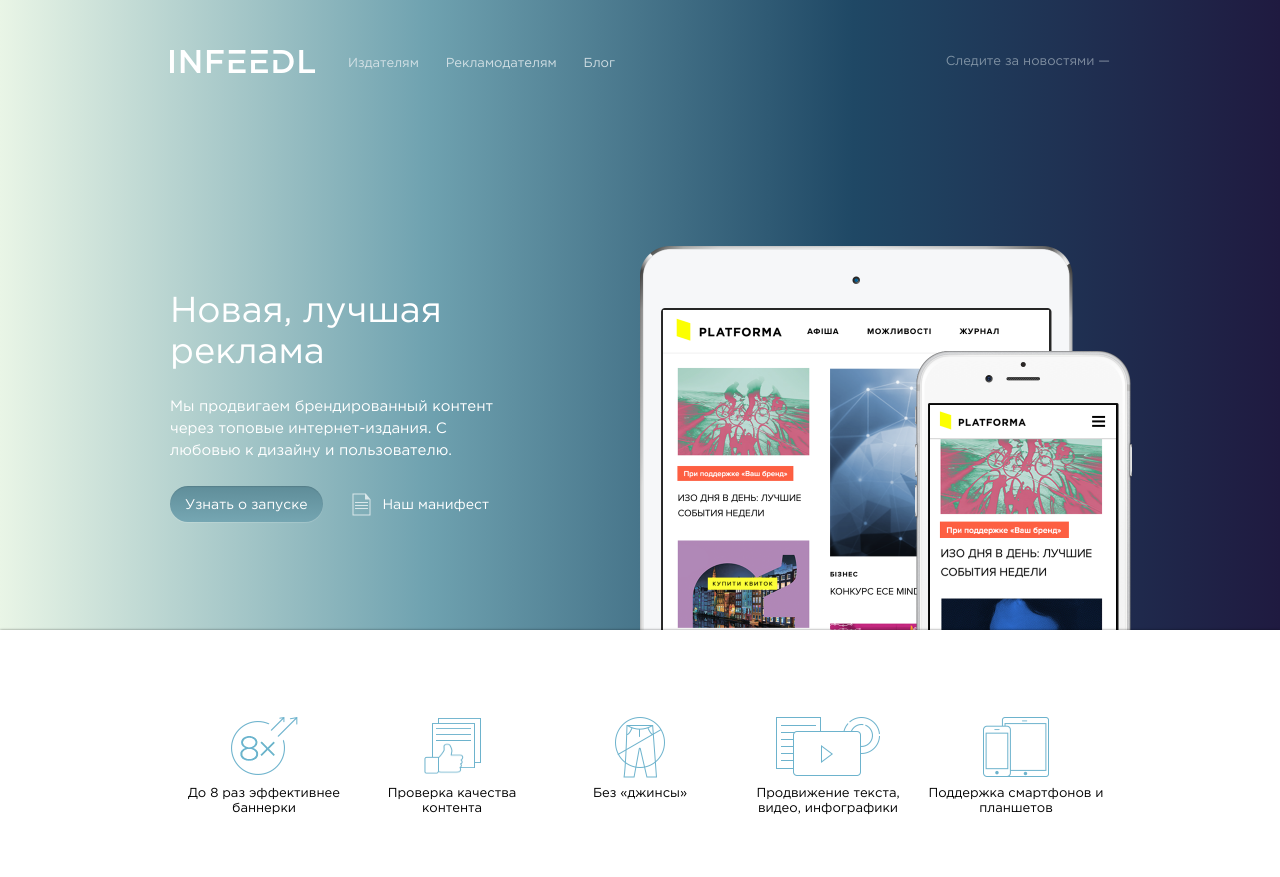
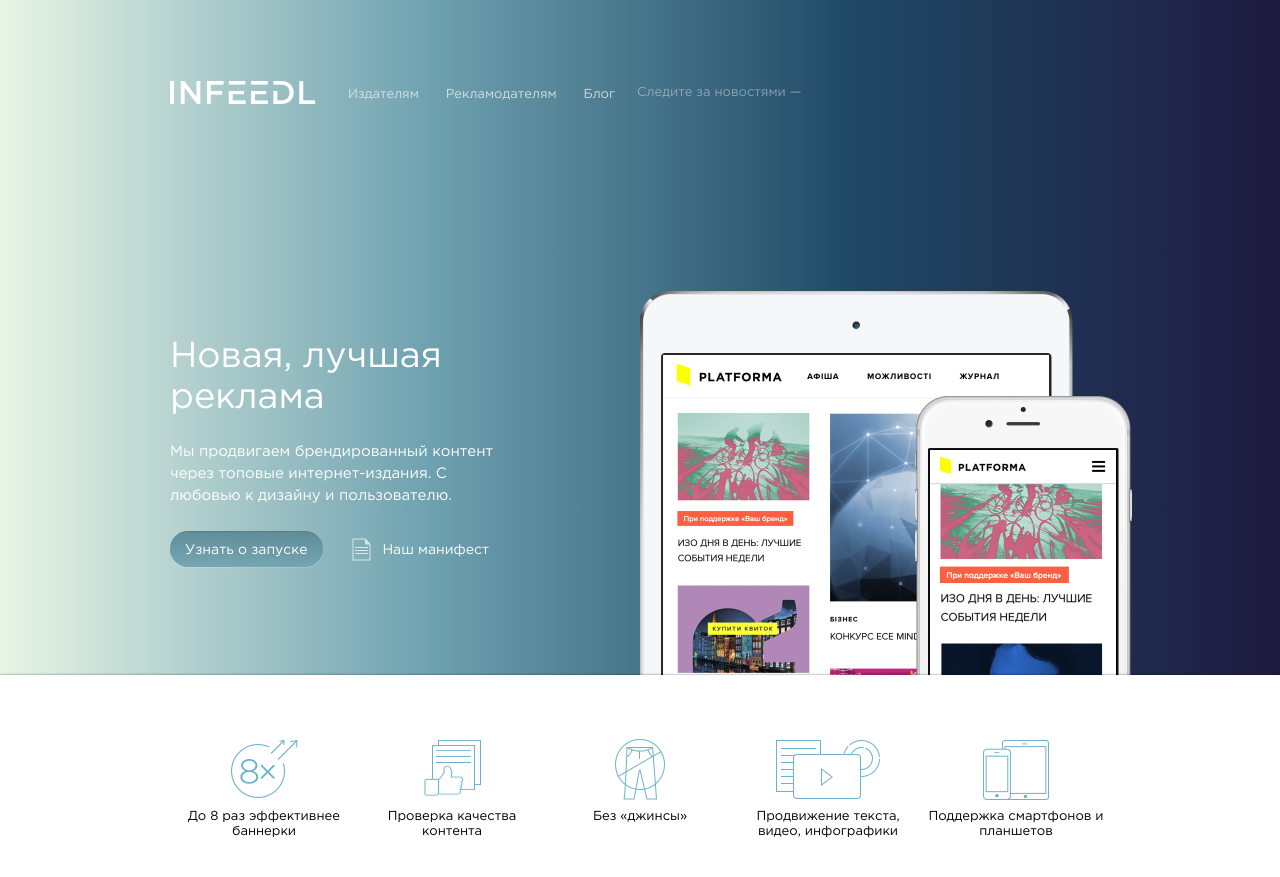
Before and after one commit to infeedl/infeedl-landing, a Jekyll site: the page built from index.html, in a window 1280 px wide. Shown: the top 877 px of the page. Built offline with Jekyll 4.4.1, drawn with Linux system fonts in a browser that asks for light colours.

Commit message:
Adjust layout a bit

```diff
--- a/css/application.scss
+++ b/css/application.scss
@@ -69,14 +69,15 @@ html, body {
   position: absolute;
   top: 0;
   right: 0;
-  bottom: 30%;
+  bottom: 25%;
   left: 0;
   min-height: 500px;
   overflow: auto;
 
   .header {
     @include clearfix;
-    margin: 50px 0 0 0;
+    position: absolute;
+    top: 12%;
 
     .logo {
       display: block;
@@ -197,7 +198,7 @@ html, body {
   right: 0;
   bottom: 0;
   left: 0;
-  height: 30%;
+  height: 25%;
   min-height: 120px;
   background: #fff;
 
```
